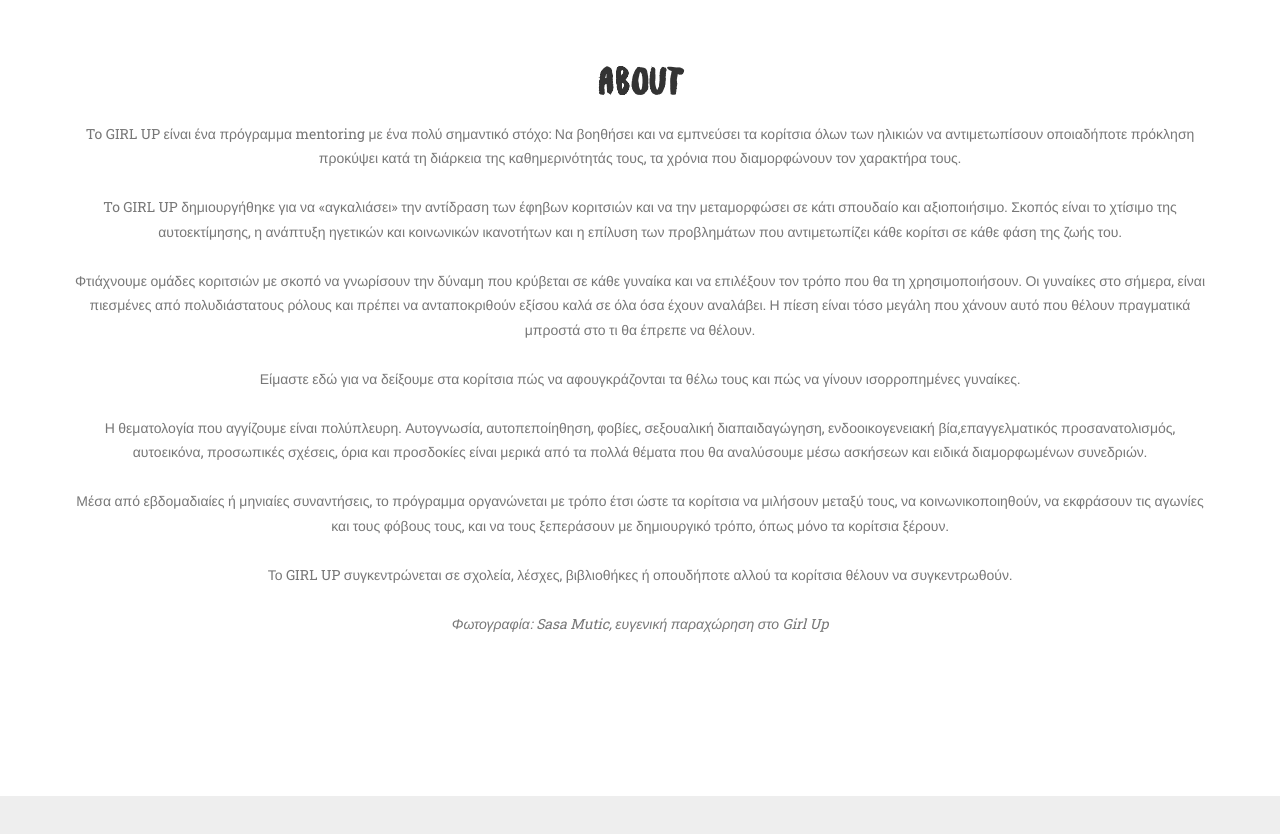
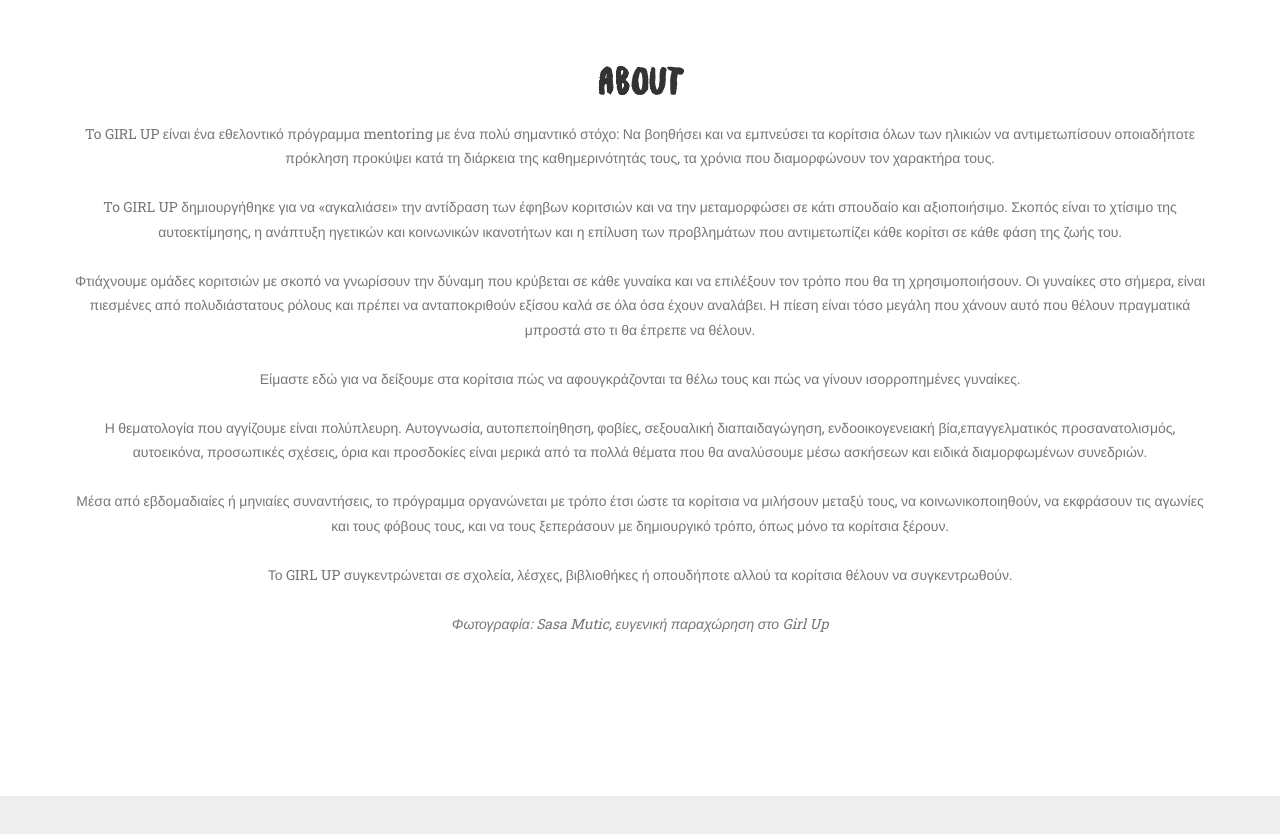
Before and after one commit to SheSharpGr/girlup-website, a website: page index.html in a window 1280 px wide. Shown: the part 780-1614 px from the top of the page. Drawn offline with nearby package versions, Linux system fonts and the light colour scheme; a web font is replaced by a local one.

Commit message:
Updated about section

```diff
--- a/index.html
+++ b/index.html
@@ -95,7 +95,7 @@
             </div>
             <div class="row text-center">
                 <div class="col-md-12">
-                    <p class="text-muted">To GIRL UP είναι ένα πρόγραμμα mentoring με ένα πολύ σημαντικό στόχο: Να βοηθήσει και να εμπνεύσει τα κορίτσια όλων των ηλικιών να αντιμετωπίσουν οποιαδήποτε πρόκληση προκύψει κατά τη διάρκεια της καθημερινότητάς τους, τα χρόνια που διαμορφώνουν τον χαρακτήρα τους.<br><br>
+                    <p class="text-muted">To GIRL UP είναι ένα εθελοντικό πρόγραμμα mentoring με ένα πολύ σημαντικό στόχο: Να βοηθήσει και να εμπνεύσει τα κορίτσια όλων των ηλικιών να αντιμετωπίσουν οποιαδήποτε πρόκληση προκύψει κατά τη διάρκεια της καθημερινότητάς τους, τα χρόνια που διαμορφώνουν τον χαρακτήρα τους.<br><br>
                     To GIRL UP δημιουργήθηκε για να «αγκαλιάσει» την αντίδραση των έφηβων κοριτσιών και να την μεταμορφώσει σε κάτι σπουδαίο και αξιοποιήσιμο.
                     Σκοπός είναι το χτίσιμο της αυτοεκτίμησης, η ανάπτυξη ηγετικών και κοινωνικών ικανοτήτων και η επίλυση των προβλημάτων που αντιμετωπίζει κάθε κορίτσι σε κάθε φάση της ζωής του.<br><br>
                     Φτιάχνουμε ομάδες κοριτσιών με σκοπό να γνωρίσουν την δύναμη που κρύβεται σε κάθε γυναίκα και να επιλέξουν τον τρόπο που θα τη χρησιμοποιήσουν. Οι γυναίκες στο σήμερα, είναι πιεσμένες από πολυδιάστατους ρόλους και πρέπει να ανταποκριθούν εξίσου καλά σε όλα όσα έχουν αναλάβει. Η πίεση είναι τόσο μεγάλη που χάνουν αυτό που θέλουν πραγματικά μπροστά στο τι θα έπρεπε να θέλουν.<br><br>
```
